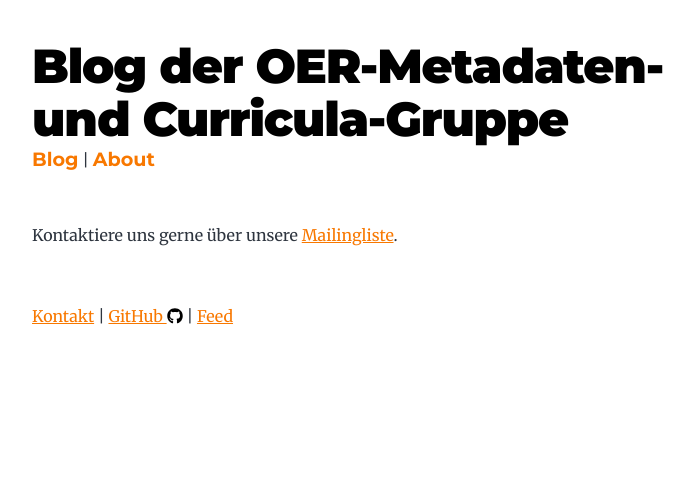
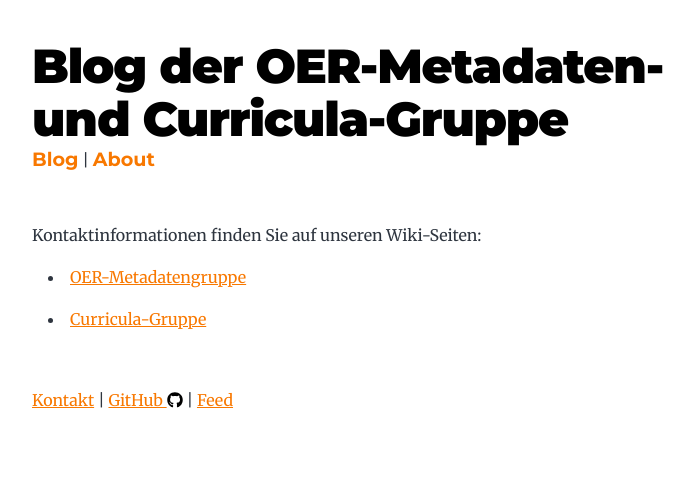
Before and after one commit to sroertgen/curricula-blog, a Gatsby site: page /contact in a window 1280 px wide. Shown: the whole page, without its empty margins (292-986 px from the left). Built offline with nearby package versions, Linux system fonts and the light colour scheme; Gatsby itself is replaced by a stand-in of ours.

Commit message:
update contact info

```diff
--- a/gatsby-config.js
+++ b/gatsby-config.js
@@ -4,11 +4,15 @@ module.exports = {
     author: {
       name: `OER-Metadaten- und Curricula-Gruppe der DINI-AG-KIM`,
     },
-    description: `Der Blog der Curricula-Gruppe.`,
+    description: `Ein Blog rund um das Thema Metadaten zu Bildungsressourcen, Kompetenz- und Lehrplänen`,
     siteUrl: `http://www.curricula-gruppe.de/`,
     email: `dini-ag-kim-curricula@lists.dnb.de`,
     social: {
       github: `dini-ag-kim`,
+    },
+    wikis: {
+      oer: `https://wiki.dnb.de/display/DINIAGKIM/OER-Metadatengruppe`,
+      curricula: `https://wiki.dnb.de/display/DINIAGKIM/Curricula-Gruppe`,
     },
   },
   plugins: [
--- a/src/pages/contact.js
+++ b/src/pages/contact.js
@@ -8,13 +8,21 @@ const Contact = ({ data, location }) => {
   const siteTitle = data.site.siteMetadata?.title || `Title`
   const email = data.site.siteMetadata.email
   const social = data.site.siteMetadata.social
+  const wikis = data.site.siteMetadata.wikis
 
   return (
     <Layout location={location} title={siteTitle}>
       <SEO title="Contact" />
       <p>
-        Kontaktiere uns gerne über unsere{" "}
-        <a href={`mailto:${email}`}>Mailingliste</a>.
+        Kontaktinformationen finden Sie auf unseren Wiki-Seiten:
+        <ul>
+          <li>
+            <a target="_blank" href={wikis.oer}>OER-Metadatengruppe</a>
+          </li>
+          <li>
+            <a target="_blank" href={wikis.curricula}>Curricula-Gruppe</a>
+          </li>
+        </ul>
       </p>
     </Layout>
   )
@@ -31,6 +39,10 @@ export const pageQuery = graphql`
         social {
           github
         }
+        wikis {
+          oer
+          curricula
+        }
       }
     }
   }
```
